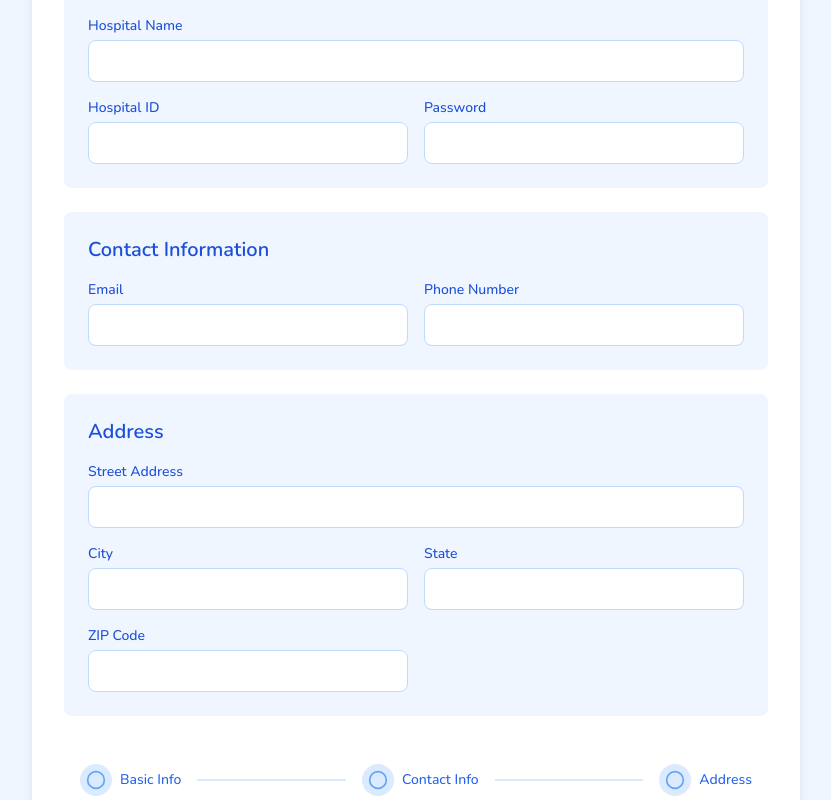
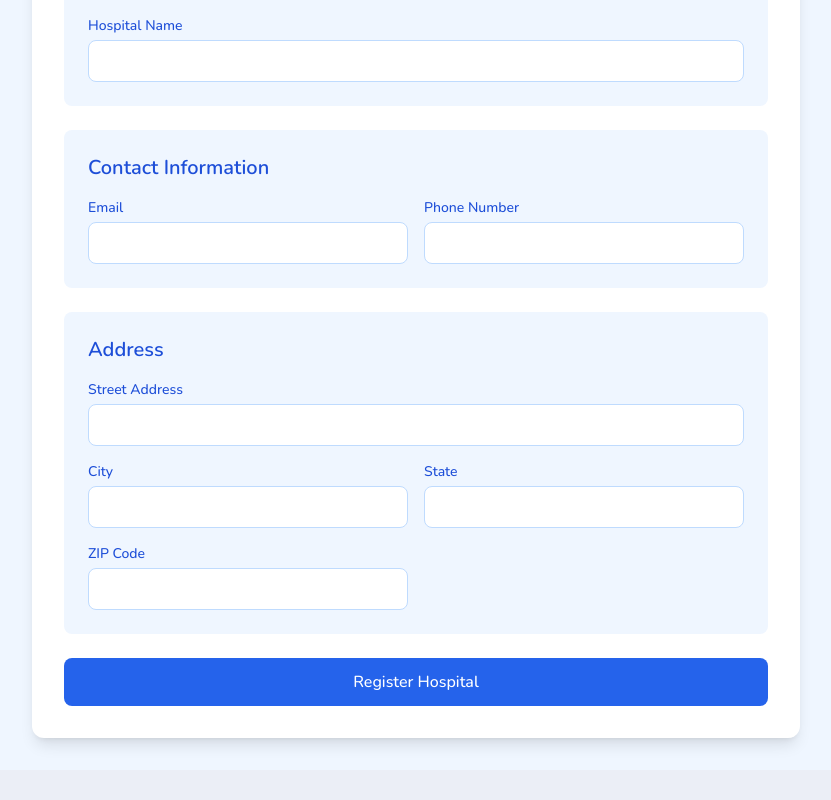
Before and after one commit to Shreesh-Gawande/DUMRS, a React (Create React App) app in the folder dumrs/: page /add-hospital in a window 1280 px wide. Shown: the part 180-980 px from the top of the page, without its empty margins (224-1055 px from the left). After the commit the page ends 950 px from the top, so only its background shows below. Built offline with nearby package versions, Linux system fonts and the light colour scheme; the HTML template or start-up script is replaced by a standard one.

Commit message:
frontend

```diff
--- a/dumrs/src/pages/addhospital.js
+++ b/dumrs/src/pages/addhospital.js
@@ -4,8 +4,6 @@ import { AlertCircle, CheckCircle2, Circle } from 'lucide-react';
 const HospitalRegistrationForm = () => {
   const [formData, setFormData] = useState({
     name: '',
-    hospital_id: '',
-    hospital_password: '',
     address: {
       street: '',
       city: '',
@@ -19,16 +17,14 @@ const HospitalRegistrationForm = () => {
   const [errors, setErrors] = useState({});
   const [touched, setTouched] = useState({});
   const [progress, setProgress] = useState(0);
+  const [isSubmitting, setIsSubmitting] = useState(false);
+  const [submitStatus, setSubmitStatus] = useState({ type: '', message: '' });
 
   // Validation rules
   const validateField = (name, value) => {
     switch (name) {
       case 'name':
         return value.length < 2 ? 'Hospital name is required' : '';
-      case 'hospital_id':
-        return value.length < 3 ? 'Hospital ID is required' : '';
-      case 'hospital_password':
-        return value.length < 8 ? 'Password must be at least 8 characters' : '';
       case 'email':
         return !/^[^\s@]+@[^\s@]+\.[^\s@]+$/.test(value)
           ? 'Please enter a valid email address'
@@ -50,8 +46,6 @@ const HospitalRegistrationForm = () => {
   useEffect(() => {
     const requiredFields = [
       'name',
-      'hospital_id',
-      'hospital_password',
       'email',
       'phoneNumber',
       'address.street',
@@ -105,7 +99,7 @@ const HospitalRegistrationForm = () => {
     }));
   };
 
-  const handleSubmit = (e) => {
+  const handleSubmit = async (e) => {
     e.preventDefault();
 
     // Validate all fields
@@ -129,7 +123,51 @@ const HospitalRegistrationForm = () => {
 
     // If no errors, submit form
     if (Object.keys(newErrors).length === 0) {
-      console.log('Form submitted:', formData);
+      setIsSubmitting(true);
+      setSubmitStatus({ type: '', message: '' });
+
+      try {
+        const response = await fetch('http://localhost:4000/users/hospital/new', {
+          method: 'POST',
+          headers: {
+            'Content-Type': 'application/json',
+          },
+          body: JSON.stringify(formData)
+        });
+
+        if (!response.ok) {
+          throw new Error(`HTTP error! status: ${response.status}`);
+        }
+
+        const data = await response.json();
+        setSubmitStatus({
+          type: 'success',
+          message: 'Hospital registration successful!'
+        });
+
+        // Reset form
+        setFormData({
+          name: '',
+          address: {
+            street: '',
+            city: '',
+            state: '',
+            zipCode: ''
+          },
+          phoneNumber: '',
+          email: ''
+        });
+        setTouched({});
+
+      } catch (error) {
+        setSubmitStatus({
+          type: 'error',
+          message: 'Failed to register hospital. Please try again later.'
+        });
+        console.error('Submission error:', error);
+      } finally {
+        setIsSubmitting(false);
+      }
     }
   };
 
@@ -156,8 +194,8 @@ const HospitalRegistrationForm = () => {
             {/* Basic Information Section */}
             <div className="bg-blue-50 p-6 rounded-lg">
               <h2 className="text-xl font-semibold text-blue-700 mb-4">Basic Information</h2>
-              <div className="grid grid-cols-1 md:grid-cols-2 gap-4">
-                <div className="md:col-span-2">
+              <div className="grid grid-cols-1 gap-4">
+                <div>
                   <label className="block text-sm font-medium text-blue-700 mb-1">
                     Hospital Name
                   </label>
@@ -179,60 +217,6 @@ const HospitalRegistrationForm = () => {
                       <div className="absolute -bottom-6 left-0 text-red-500 text-xs flex items-center gap-1">
                         <AlertCircle className="w-3 h-3" />
                         {errors.name}
-                      </div>
-                    )}
-                  </div>
-                </div>
-
-                <div>
-                  <label className="block text-sm font-medium text-blue-700 mb-1">
-                    Hospital ID
-                  </label>
-                  <div className="relative">
-                    <input
-                      type="text"
-                      name="hospital_id"
-                      value={formData.hospital_id}
-                      onChange={handleInputChange}
-                      onBlur={handleBlur}
-                      className={`w-full px-4 py-2 rounded-lg border ${
-                        errors.hospital_id && touched.hospital_id
-                          ? 'border-red-500 focus:ring-red-500'
-                          : 'border-blue-200 focus:ring-blue-500'
-                      } focus:border-transparent focus:ring-2`}
-                      required
-                    />
-                    {errors.hospital_id && touched.hospital_id && (
-                      <div className="absolute -bottom-6 left-0 text-red-500 text-xs flex items-center gap-1">
-                        <AlertCircle className="w-3 h-3" />
-                        {errors.hospital_id}
-                      </div>
-                    )}
-                  </div>
-                </div>
-
-                <div>
-                  <label className="block text-sm font-medium text-blue-700 mb-1">
-                    Password
-                  </label>
-                  <div className="relative">
-                    <input
-                      type="password"
-                      name="hospital_password"
-                      value={formData.hospital_password}
-                      onChange={handleInputChange}
-                      onBlur={handleBlur}
-                      className={`w-full px-4 py-2 rounded-lg border ${
-                        errors.hospital_password && touched.hospital_password
-                          ? 'border-red-500 focus:ring-red-500'
-                          : 'border-blue-200 focus:ring-blue-500'
-                      } focus:border-transparent focus:ring-2`}
-                      required
-                    />
-                    {errors.hospital_password && touched.hospital_password && (
-                      <div className="absolute -bottom-6 left-0 text-red-500 text-xs flex items-center gap-1">
-                        <AlertCircle className="w-3 h-3" />
-                        {errors.hospital_password}
                       </div>
                     )}
                   </div>
@@ -414,66 +398,42 @@ const HospitalRegistrationForm = () => {
               </div>
             </div>
 
-          {/* Progress Steps */}
-          <div className="flex justify-between items-center px-4 py-6">
-            <div className="flex items-center gap-2">
-              <div className={`w-8 h-8 rounded-full flex items-center justify-center ${
-                progress >= 33 ? 'bg-blue-600 text-white' : 'bg-blue-100 text-blue-400'
+            {/* Submit Button and Status */}
+            <div className="mt-8">
+              {submitStatus.message && (
+                <div className={`mb-4 p-4 rounded-lg flex items-center gap-2 ${
+                  submitStatus.type === 'success'
+                    ? 'bg-green-100 text-green-700'
+                    : 'bg-red-100 text-red-700'
                 }`}>
-                {progress >= 33 ? <CheckCircle2 className="w-5 h-5" /> : <Circle className="w-5 h-5" />}
+                  {submitStatus.type === 'success' ? (
+                    <CheckCircle2 className="w-5 h-5" />
+                  ) : (
+                    <AlertCircle className="w-5 h-5" />
+                  )}
+                  {submitStatus.message}
                 </div>
-              <span className="text-sm font-medium text-blue-600">Basic Info</span>
-            </div>
-            <div className="h-0.5 flex-1 mx-4 bg-blue-100">
-              <div
-                className="h-full bg-blue-600 transition-all duration-500"
-                style={{ width: `${progress}%` }}
-              />
-            </div>
-            <div className="flex items-center gap-2">
-              <div className={`w-8 h-8 rounded-full flex items-center justify-center ${
-                progress >= 66 ? 'bg-blue-600 text-white' : 'bg-blue-100 text-blue-400'
-              }`}>
-                {progress >= 66 ? <CheckCircle2 className="w-5 h-5" /> : <Circle className="w-5 h-5" />}
-              </div>
-              <span className="text-sm font-medium text-blue-600">Contact Info</span>
-            </div>
-            <div className="h-0.5 flex-1 mx-4 bg-blue-100">
-              <div
-                className="h-full bg-blue-600 transition-all duration-500"
-                style={{ width: `${Math.max(0, progress - 66) * 3}%` }}
-              />
-            </div>
-            <div className="flex items-center gap-2">
-              <div className={`w-8 h-8 rounded-full flex items-center justify-center ${
-                progress === 100 ? 'bg-blue-600 text-white' : 'bg-blue-100 text-blue-400'
-              }`}>
-                {progress === 100 ? <CheckCircle2 className="w-5 h-5" /> : <Circle className="w-5 h-5" />}
-              </div>
-              <span className="text-sm font-medium text-blue-600">Address</span>
-            </div>
-          </div>
+              )}
 
-          {/* Submit Button */}
               <button
                 type="submit"
-            disabled={Object.keys(errors).length > 0}
-            className={`w-full py-3 px-6 rounded-lg transition duration-200 font-medium ${
-              Object.keys(errors).length > 0
+                disabled={isSubmitting || Object.keys(errors).length > 0 && progress!==100}
+                className={`w-full py-3 px-6 rounded-lg text-white font-medium
+                  ${isSubmitting || Object.keys(errors).length > 0 && progress!==100
                     ? 'bg-blue-300 cursor-not-allowed'
-                : 'bg-blue-600 hover:bg-blue-700'
-            } text-white`}
+                    : 'bg-blue-600 hover:bg-blue-700 transition-colors'
+                  }`}
               >
-            {progress === 100 ? 'Register Hospital' : 'Complete All Fields'}
+                {isSubmitting ? (
+                  <div className="flex items-center justify-center gap-2">
+                    <Circle className="w-5 h-5 animate-spin" />
+                    Submitting...
+                  </div>
+                ) : (
+                  'Register Hospital'
+                )}
               </button>
-
-          {/* Form Status Message */}
-          {Object.keys(errors).length > 0 && touched.name && (
-            <div className="text-red-500 text-sm flex items-center gap-2 justify-center">
-              <AlertCircle className="w-4 h-4" />
-              Please fix the errors above to continue
             </div>
-          )}
           </form>
         </div>
       </div>
--- a/dumrs/src/pages/addpatient.js
+++ b/dumrs/src/pages/addpatient.js
@@ -6,8 +6,8 @@ const PatientRegistrationForm = () => {
     fullName: '',
     dateOfBirth: '',
     gender: '',
+    phoneNumber: '',
     email: '',
-    phoneNumber: '',
     emergencyPhone: '',
     address: {
       street: '',
@@ -134,7 +134,7 @@ const PatientRegistrationForm = () => {
         setSubmitStatus({ type: '', message: '' });
 
         try {
-          const response = await fetch('http://localhost:4000/patient/new', {
+          const response = await fetch('http://localhost:4000/users/patient/new', {
             method: 'POST',
             headers: {
               'Content-Type': 'application/json'
```
Also changed, not shown: dumrs/src/pages/admindashboard.js (+6 -3 lines). Lines whose indentation alone changed are shown as unchanged.
